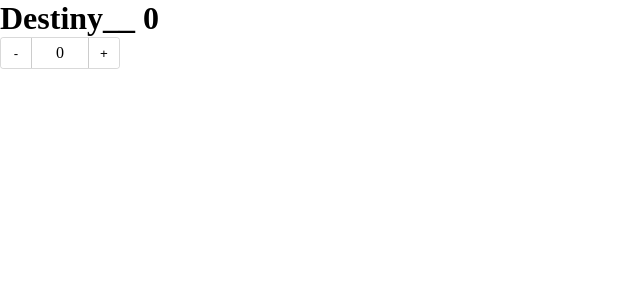
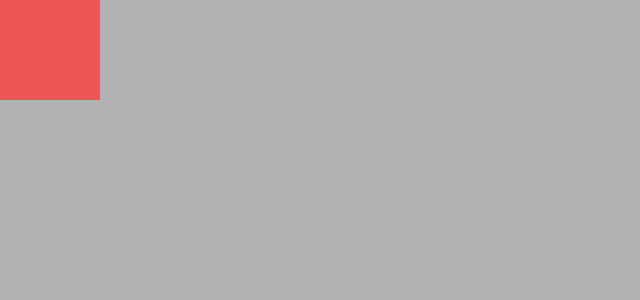
Before and after one commit to Maindarker/react-tsx-cli, a React (Create React App) app: page / in a window 1280 px wide. Shown: the top 300 px of the page, without its empty margins (0-640 px from the left). Built offline with nearby package versions, Linux system fonts and the light colour scheme; the HTML template or start-up script is replaced by a standard one.

Commit message:
fix: remove web compoents

```diff
--- a/src/App.tsx
+++ b/src/App.tsx
@@ -14,7 +14,6 @@
 import VirtualList from './components/VirtruaList';
 import Hoc from './components/HOC/HocA';
 import ReactRouter from './components/Router';
-import { Counter } from './components/MyCounter/index';
 
 import './app.scss';
 
@@ -49,17 +48,6 @@
     // );
   console.log(1)
     return <div className="my-app" onClick={() => setNum(number+1)}>
-      <div>
-      <h1>Destiny__ {number}</h1>
-      <Counter
-        onMyChange={(e) => {
-          console.log("App -> e", e.detail.value);
-          setNum(e.detail.value);
-        }}
-        max={10}
-        min={-10}
-      ></Counter>
-    </div>
         {/* <Hoc number={number}/> */}
 
         {/* <RequestIdleCallback /> */}
@@ -73,11 +61,11 @@
         {/* <ReactLifeCycle />  */}
         {/* <VirtualList/> */}
         {/* <ReactRouter/> */}
-        {/* <CreatePortalDialog
+        <CreatePortalDialog
           onClose
         >
           <div className="dialog-con"></div>
-        </CreatePortalDialog> */}
+        </CreatePortalDialog>
 
     </div>
 }
```
Also changed, not shown: .babelrc.
